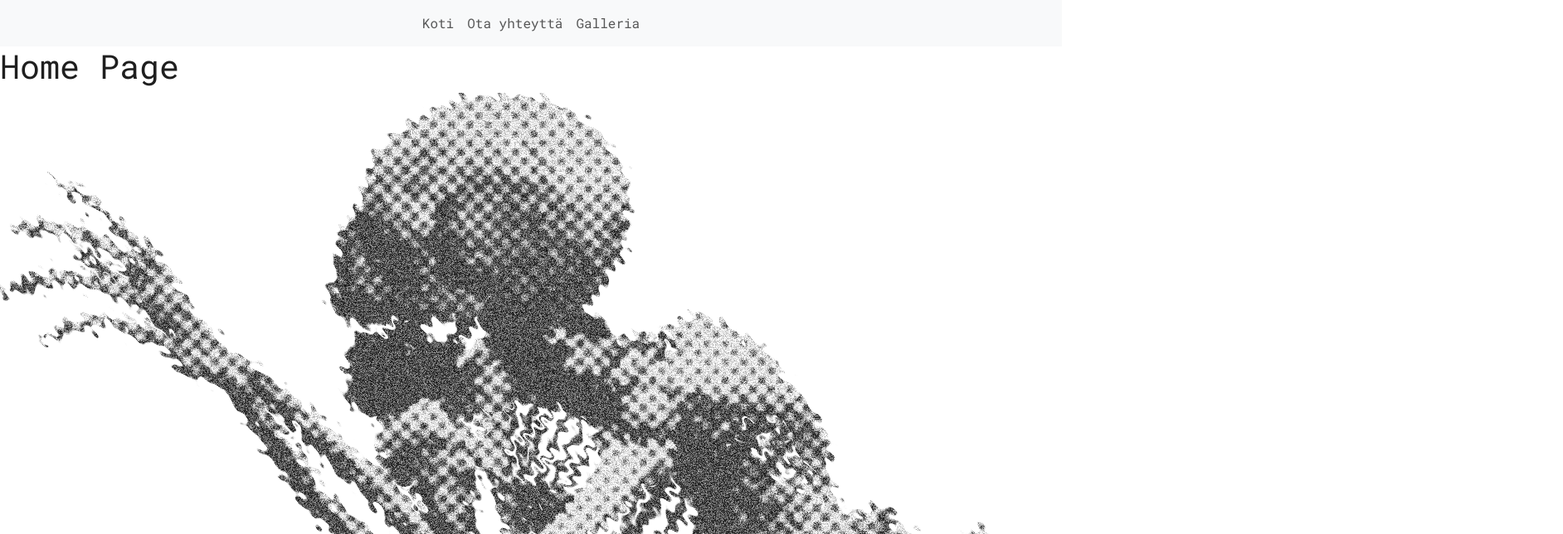
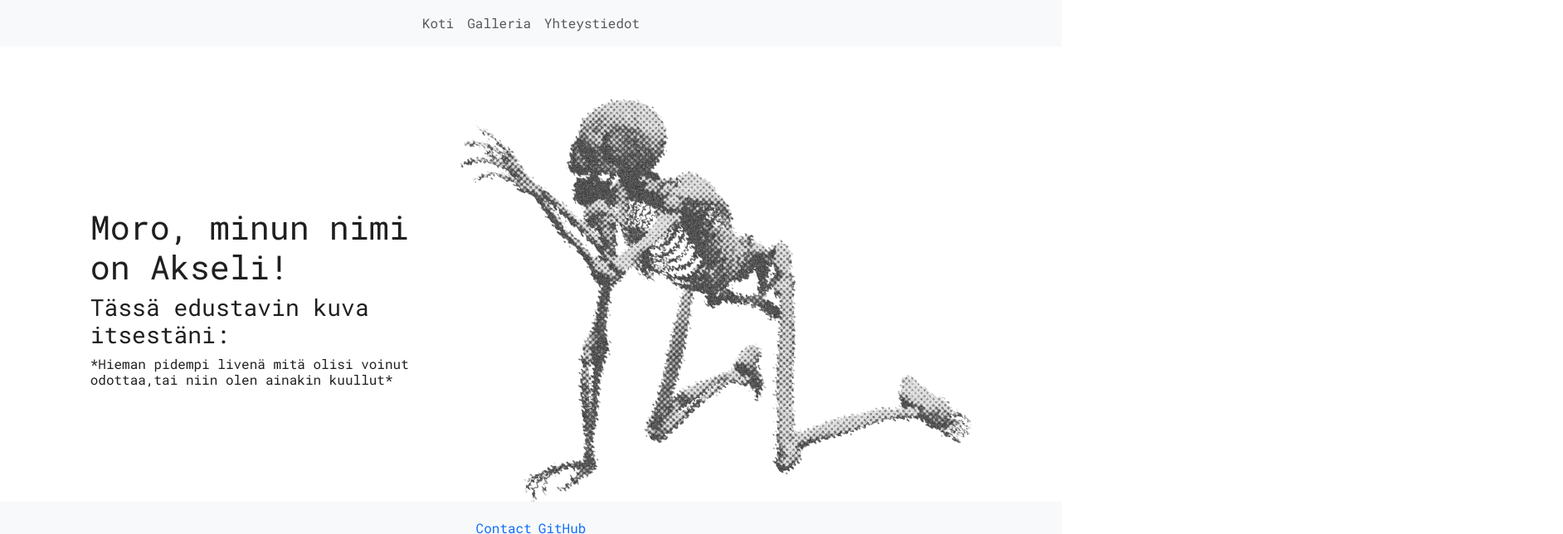
Before and after one commit to AkseliRaj/CV-Website, a React (Create React App) app: page / in a window 1280 px wide. Shown: the top 644 px of the page at 83% size, 1884 px wide, since content can reach past the window. Built offline with nearby package versions, Linux system fonts and the light colour scheme.

Commit message:
Added content to home page

```diff
--- a/src/components/NavigationBar.js
+++ b/src/components/NavigationBar.js
@@ -15,12 +15,12 @@ const NavigationBar = () => {
             </li>
             <li className="nav-item">
               <Link className="nav-link" to="/Contact">
-                Ota yhteyttä
+                Galleria
               </Link>
             </li>
             <li className="nav-item">
               <Link className="nav-link" to="/Gallery">
-                Galleria
+                Yhteystiedot
               </Link>
             </li>
           </ul>
--- a/src/pages/Home.js
+++ b/src/pages/Home.js
@@ -1,14 +1,27 @@
+import '../styles/home.css'
 import React from 'react';
 import { Link } from 'react-router-dom';
 import SkeletonPicture1 from '../images/Skeleton.png'
 
 function Home() {
   return (
-    <div>
-      <h1>Home Page</h1>
-      <img src={SkeletonPicture1} alt="Skeleton" />
-      <p>Welcome to the Home Page!</p>
-      <Link to="/Gallery">Go to Gallery</Link>
+    <div class="container-fluid">
+      <div class="row justify-content-center">
+        <div class="col-4 ml-5 align-self-center" id='heading-container'>
+          <div>
+            <h1>Moro, minun nimi on Akseli!</h1>
+          </div>
+          <div>
+            <h3>Tässä edustavin kuva itsestäni:</h3>
+          </div>
+          <div>
+            <h6 id="asterisk-text">*Hieman pidempi livenä mitä olisi voinut odottaa,tai niin olen ainakin kuullut*</h6>
+          </div>
+        </div>
+        <div class="col-6">
+          <img src={SkeletonPicture1} alt="Skeleton" class="img-fluid"/>
+        </div>
+      </div>
     </div>
   );
 }
--- /dev/null
+++ b/src/styles/home.css
@@ -0,0 +1,13 @@
+.container-fluid {
+    padding-top: 5%;
+}
+
+#heading-container {
+    margin-right: 20px;
+}
+
+#
+
+#asterisk-text {
+    color: #B5B4B4;
+}
```
